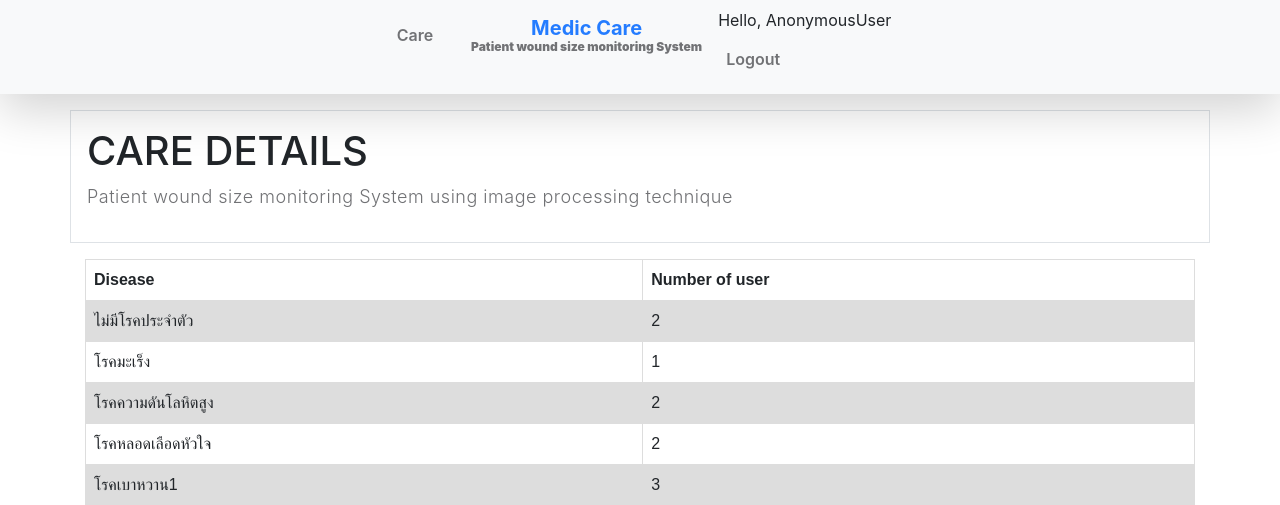
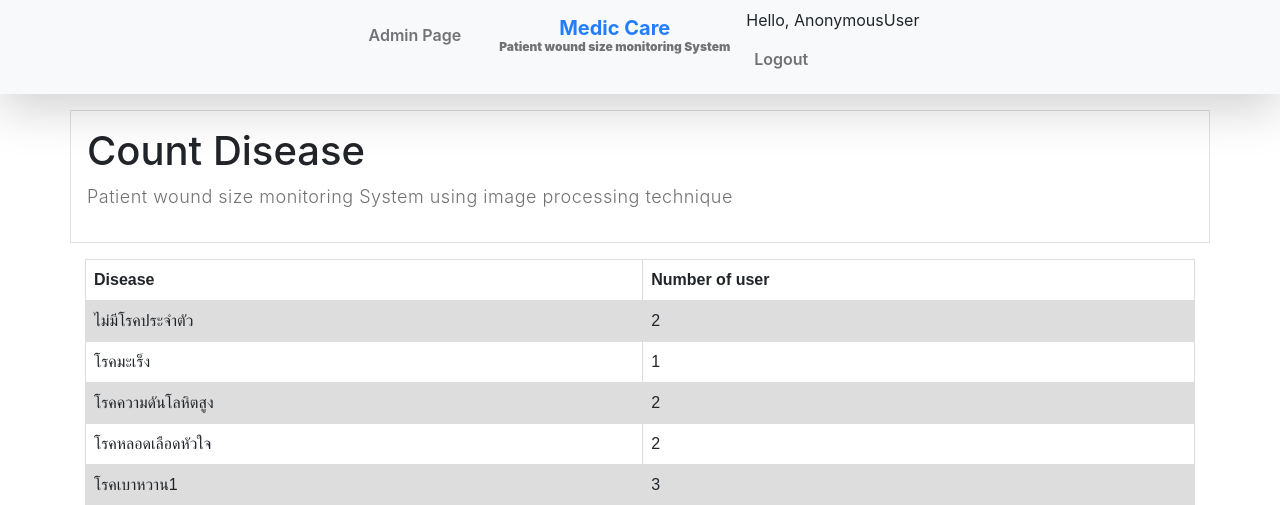
Before and after one commit to lahmpalms/projectImageProcessing, a Django app: page /countdisease/ in a window 1280 px wide. Shown: the top 505 px of the page. Run offline with Django 3.2, Linux system fonts and the light colour scheme; data comes from the database, SQL or seed files in the repository; both versions use the stored data as it was after the commit; parts of the project's set-up code (start-up, migrations or seed data) failed here and were passed over; some libraries are stand-ins or nearby versions.

Commit message:
update count

```diff
--- a/templates/admin_page.html
+++ b/templates/admin_page.html
@@ -79,6 +79,11 @@ https://templatemo.com/tm-566-medic-care
                         <li class="nav-item">
                             <a class="nav-link" href="{% url 'bubblechart' %}">
                                 <span> Bubble chart</span>
+                            </a>
+                        </li>
+                        <li class="nav-item">
+                            <a class="nav-link" href="{% url 'countdisease' %}">
+                                <span> Count Disease</span>
                             </a>
                         </li>
 
--- a/templates/count_diseasegroup.html
+++ b/templates/count_diseasegroup.html
@@ -74,9 +74,9 @@ https://templatemo.com/tm-566-medic-care
 
                 <div class="collapse navbar-collapse" id="navbarNav">
                     <ul class="navbar-nav mx-auto">
-                        <li class="nav-item active">
-                            <a class="nav-link" href="{% url 'add_care' %}">Care</a>
-                        </li>
+                        <a class="nav-link" href="{% url 'AdminPage' %}">
+                            <span> Admin Page</span>
+                        </a>
                         <a class="navbar-brand d-none d-lg-block" href="">
                                 Medic Care
                                 <strong class="d-block">Patient wound size monitoring System</strong>
@@ -91,7 +91,7 @@ https://templatemo.com/tm-566-medic-care
             </div>
         </nav>
         <div class="container p-3 my-3 border">
-            <h1> CARE DETAILS</h1>
+            <h1>Count Disease</h1>
             <p>Patient wound size monitoring System using image processing technique</p>
 
         </div>
```
Also changed, not shown: db.sqlite3.
